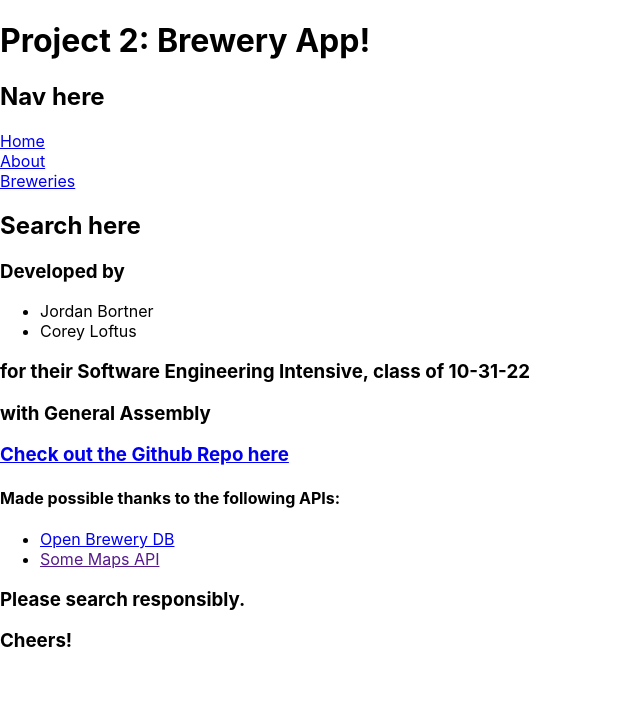
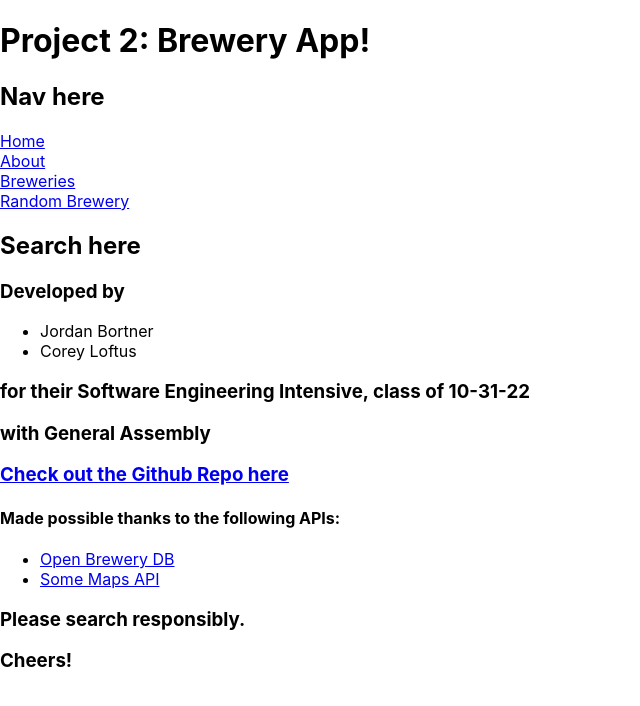
Before and after one commit to jordbort/project-2-brewery-app, a React (Create React App) app: page /about in a window 1280 px wide. Shown: the top 706 px of the page, without its empty margins (0-640 px from the left). Built offline with nearby package versions, Linux system fonts and the light colour scheme.

Commit message:
Create About page and Brewery.js work

```diff
--- a/src/components/Nav.js
+++ b/src/components/Nav.js
@@ -13,6 +13,9 @@ const Nav = (props) => {
             <Link to="/breweries/">
                 <div>Breweries</div>
             </Link>
+            <Link to="/brewery/random">
+                <div>Random Brewery</div>
+            </Link>
         </div>
     )
 }
--- a/src/pages/About.js
+++ b/src/pages/About.js
@@ -10,11 +10,11 @@ const About = (props) => {
         </ul>
         <h3>for their Software Engineering Intensive, class of 10-31-22</h3>
         <h3>with General Assembly</h3>
-        <h3><a href="https://github.com/jordbort/project-2-brewery-app" target="_blank">Check out the Github Repo here</a></h3>
+        <h3><a href="https://github.com/jordbort/project-2-brewery-app" target="_blank" rel="noreferrer">Check out the Github Repo here</a></h3>
         <h4>Made possible thanks to the following APIs:</h4>
         <ul>
-            <li><a href="https://www.openbrewerydb.org" target="_blank">Open Brewery DB</a></li>
-            <li><a href="" target="_blank">Some Maps API</a></li>
+            <li><a href="https://www.openbrewerydb.org" target="_blank" rel="noreferrer">Open Brewery DB</a></li>
+            <li><a href="https://www.openbrewerydb.org" target="_blank" rel="noreferrer">Some Maps API</a></li>
         </ul>
         <h3>Please search responsibly.</h3>
         <h3>Cheers!</h3>
--- a/src/pages/Brewery.js
+++ b/src/pages/Brewery.js
@@ -5,12 +5,16 @@ import { useParams } from "react-router"
 const Brewery = (props) => {
     const [brewery, setBrewery] = useState([])
     const selectedBrewery = useParams()
+
     console.log(selectedBrewery.brewery)
     useEffect (() => {
         fetch (`https://api.openbrewerydb.org/breweries/${selectedBrewery.brewery}`)
         .then ((res) => res.json())
         .then ((json) => {
+        console.log(json)
         setBrewery(json)
+        console.log(brewery)
+        // console.log(brewery[0].name)
         })
     }, [])
 
```
Lines whose indentation alone changed are shown as unchanged.
